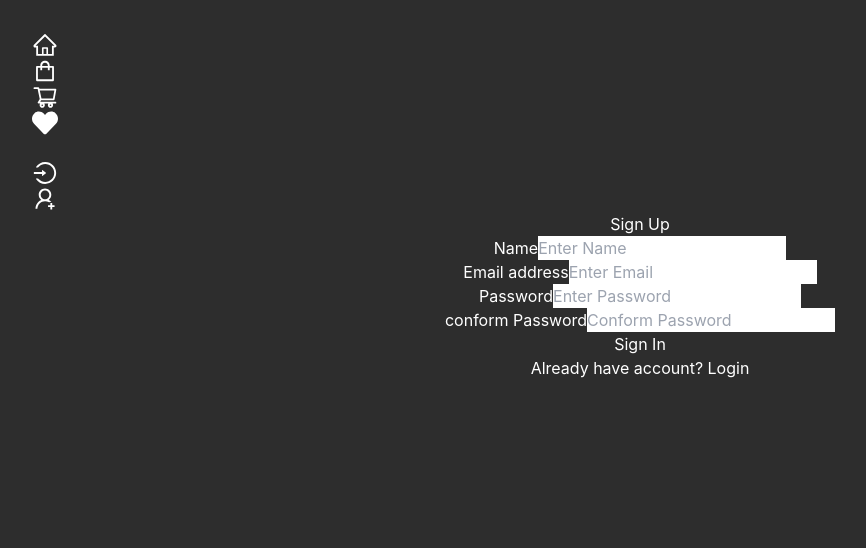
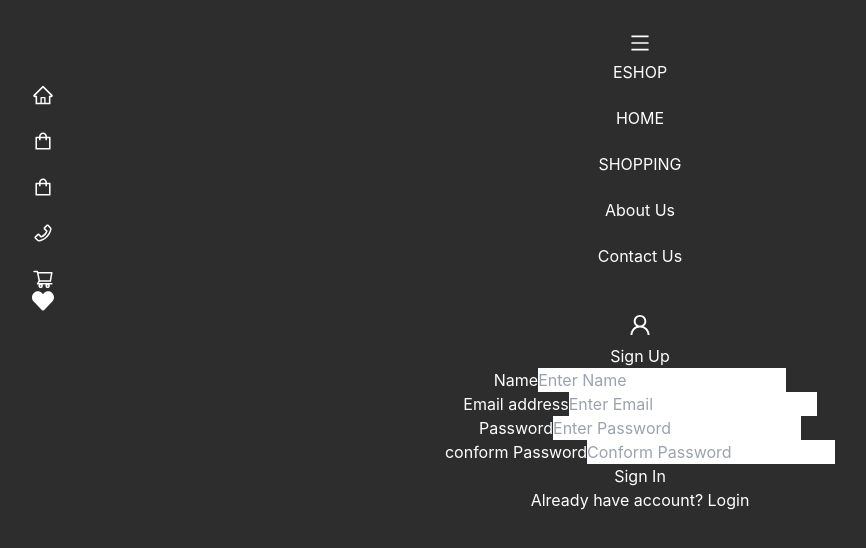
Before and after one commit to DocErr0r/E-commerce-mernStack, a React (Vite) app in the folder frontend/: page /register in a window 1280 px wide. Shown: the top 548 px of the page, without its empty margins (0-866 px from the left). Built offline with nearby package versions, Linux system fonts and the light colour scheme.

Commit message:
changing the ui of navbar horizontal to vertical  and make all page adjastive

```diff
--- a/frontend/src/App.jsx
+++ b/frontend/src/App.jsx
@@ -2,7 +2,7 @@ import './App.css';
 import { Outlet } from 'react-router-dom';
 import Navigation from './pages/auth/Navigation';
 import { ToastContainer } from 'react-toastify';
-import 'react-toastify/ReactToastify.css'
+import 'react-toastify/ReactToastify.css';
 import { useEffect } from 'react';
 
 function App() {
@@ -10,9 +10,9 @@ function App() {
     // })
     return (
         <>
-            <ToastContainer position='bottom-center' pauseOnHover={false} autoClose={1500}/>
+            <ToastContainer position="bottom-center" pauseOnHover={false} autoClose={1500} />
             <Navigation />
-            <main className="py-5 md:ml-44">
+            <main className="pt-24 pb-4">
                 <Outlet />
             </main>
         </>
--- a/frontend/src/main.jsx
+++ b/frontend/src/main.jsx
@@ -24,13 +24,18 @@ import ProductList from './pages/admin/ProductList.jsx';
 import { ThemeProvider } from '@material-tailwind/react';
 import AddProduct from './pages/admin/AddProduct.jsx';
 import UpdateProduct from './pages/admin/UpdateProduct.jsx';
+import Home from './pages/Home/Home.jsx';
+import Shop from './pages/Shoping/Shop.jsx';
 
 const router = createBrowserRouter(
     createRoutesFromElements(
         <Route path="/" element={<App />}>
+            <Route index element={<Home />} />
+            <Route path="/shop" element={<Shop />} />
             <Route path="/login" element={<Login />} />
             <Route path="/register" element={<Signup />} />
             <Route path="/about" element={<h1 style={{ marginTop: '100px' }}> home</h1>} />
+            <Route path="/contact-us" element={<h>connact us page</h>} />
 
             <Route path="/v1" element={<PrivateRoute />}>
                 <Route path="me" element={<Profile />} />
--- /dev/null
+++ b/frontend/src/pages/Shoping/Shop.jsx
@@ -0,0 +1,5 @@
+import React from "react";
+
+export default function Shop() {
+  return <div>Shop</div>;
+}
--- a/frontend/src/pages/admin/AddProduct.jsx
+++ b/frontend/src/pages/admin/AddProduct.jsx
@@ -87,8 +87,8 @@ const AddProduct = () => {
     }
 
     return (
-        <div className="container mx-auto">
-            <div className="md:w-3/4 bg-slate-950 p-4">
+        <div className="mx-auto max-w-7xl ">
+            <div className="md:w-3/4 mx-auto bg-slate-800 p-4">
                 <button onClick={() => navigate(-1)}>
                     <FaArrowLeft />
                 </button>
--- a/frontend/src/pages/admin/CategoryList.jsx
+++ b/frontend/src/pages/admin/CategoryList.jsx
@@ -85,8 +85,8 @@ function CategoryList() {
     // console.log(categoryData);
 
     return (
-        <div className="ml-[10rem] felx flex-col md:flex-row">
-            <div className="p-3 md:w-3/4">
+        <div className=" mx-auto max-w-7xl felx flex-col md:flex-row">
+            <div className="p-3 md:w-3/4 mx-auto">
                 <div className="h-12">Manage Category</div>
                 <CategoryForm value={name} setValue={setName} handleSubmit={handleCreate} />
                 <div className="flex flex-wrap">
--- a/frontend/src/pages/auth/Navigation.jsx
+++ b/frontend/src/pages/auth/Navigation.jsx
@@ -1,5 +1,5 @@
 import React, { useState } from 'react';
-import { AiOutlineHome, AiOutlineShopping, AiOutlineLogin, AiOutlineUserAdd, AiOutlineShoppingCart } from 'react-icons/ai';
+import { AiOutlineHome, AiOutlineShopping, AiOutlineLogin, AiOutlineUserAdd, AiOutlineShoppingCart, AiOutlinePhone, AiOutlineUser, AiOutlineMenu } from 'react-icons/ai';
 import { FaHeart } from 'react-icons/fa';
 
 import './a.css';
@@ -13,22 +13,23 @@ import { Menu, MenuHandler, MenuList } from '@material-tailwind/react';
 const Navigation = () => {
     const { userInfo } = useSelector((state) => state.user);
     const dispatch = useDispatch();
+    // console.log(userInfo)
 
-    // console.log(userInfo)
     const navigate = useNavigate();
 
     const [drowpDown, setDrowpDown] = useState(false);
     const [showSidebar, setShowSidebar] = useState(false);
     // Dropdown Menu Functions
     function toggleDropdown() {
-        // setDrowpDown(!drowpDown);
+        setDrowpDown(!drowpDown);
     }
+
     function toggleSidebar() {
         setShowSidebar(!showSidebar);
     }
-    function closeSidebar() {
-        setShowSidebar(!showSidebar);
-    }
+    // function closeSidebar() {
+    //     setShowSidebar(!showSidebar);
+    // }
     async function logoutHandler() {
         try {
             const result = await dispatch(logout());
@@ -48,109 +49,129 @@ const Navigation = () => {
     }
 
     return (
-        <div className={`${showSidebar ? 'hidden' : 'flex'} xl:flex lg:flex md:hidden sm:hidden flex-col justify-between text-white bg-black p-4 w-[4%] hover:w-[15%] h-[100vh] fixed transition-[width] ease-in-out duration-300 overflow-hidden`} id="navContainer">
-            <div className="flex flex-col justify-center space-y-4">
-                <Link to={'/'} className="flex items-center transition-transform transform hover:translate-x-2">
-                    <AiOutlineHome className="mr-2 mt-[3rem]" size={26} />
-                    <span className="mt-[3rem] hidden home">HOME</span>{' '}
+        <div className={`w-full text-white bg-black fixed `}>
+            <div className="max-w-screen-xl mx-auto flex flex-wrap justify-between items-center p-4">
+                 <button className="md:hidden bg-gray-600 p-2 rounded-md hover:bg-gray-800" onClick={toggleSidebar}>
+                        <AiOutlineMenu size={22} />
+                    </button>
+                <Link to={'/'} className="">
+                    <h1 className="font-bold font-mono text-3xl text-cyan-700">ESHOP</h1>
                 </Link>
-                <Link to={'/'} className="flex items-center transition-transform transform hover:translate-x-2">
-                    <AiOutlineShopping className="mr-2 mt-[3rem]" size={26} />
-                    <span className="mt-[3rem] hidden home">SHOPPING</span>{' '}
+                <div className={`md:flex gap-5  md:w-auto w-full md:order-none order-1 items-center ${showSidebar ? '' : 'hidden'} `}>
+                    <Link to={'/'} className="flex items-center transition-transform m-2 transform hover:translate-x-2 ">
+                        <AiOutlineHome className="mr-2  " size={22} />
+                        <span>HOME</span>{' '}
                     </Link>
-                <Link to={'/'} className="flex items-center transition-transform transform hover:translate-x-2">
-                    <AiOutlineShoppingCart className="mr-2 mt-[3rem]" size={26} />
-                    <span className="mt-[3rem] hidden home">CART</span>{' '}
+                    <Link to={'/shop'} className="flex items-center transition-transform m-2 transform hover:translate-x-2">
+                        <AiOutlineShopping className="mr-2 " size={22} />
+                        <span className="">SHOPPING</span>{' '}
                     </Link>
-                <Link to={'/'} className="flex items-center transition-transform transform hover:translate-x-2">
-                    <FaHeart className="mr-2 mt-[3rem]" size={26} />
-                    <span className="mt-[3rem] hidden home">FAVORITE</span>{' '}
+                    <Link to={'/about'} className="flex items-center transition-transform m-2 transform hover:translate-x-2">
+                        <AiOutlineShopping className="mr-2 " size={22} />
+                        <span className="">About Us</span>{' '}
+                    </Link>
+                    <Link to={'/contact-us'} className="flex items-center transition-transform m-2 transform hover:translate-x-2">
+                        <AiOutlinePhone className="mr-2 rotate-90 " size={22} />
+                        <span className="">Contact Us</span>{' '}
                     </Link>
                 </div>
+                <div className="flex gap-2 items-center">
+                    <Link to={'/'} className="flex items-center transition-transform transform hover:translate-x-1">
+                        <AiOutlineShoppingCart className="mr-2 " size={22} />
+                        {/* <span className="max-md:hidden ">CART</span>{' '} */}
+                    </Link>
+                    <Link to={'/'} className="flex items-center transition-transform transform hover:translate-x-1">
+                        <FaHeart className="mr-2 " size={22} />
+                        {/* <span className="max-md:hidden ">FAVORITE</span>{' '} */}
+                    </Link>
 
-            <Menu>
-                {/* <div className="relative"> */}
-                <MenuHandler>
+                    {/* <Menu> */}
+                    {/* <MenuHandler> */}
                     <button onClick={toggleDropdown} className="flex items-center text-gray-8000 focus:outline-none">
-                        {userInfo ? (
+                        {/* {userInfo ? (
                             <>
                                 <span className="text-white mx-2">{userInfo.name}</span> <span>▽</span>{' '}
                             </>
-                        ) : (
-                            <></>
-                        )}{' '}
+                        ) : ( */}
+                        <div>
+                            <AiOutlineUser size={26} className="text-white" />
+                        </div>
+                        {/* )}{' '} */}
                     </button>
-                </MenuHandler>
-                { userInfo && (
-                <MenuList>
-                    <ul className="mt-2 space-y-2 bg-white text-gray-700 border-none">
+
+                    {/* </MenuHandler> */}
+                    <div className="relative mt-14 items-center">
+                        {userInfo
+                            ? drowpDown && (
+                                  // <MenuList>
+                                  <ul className={`absolute w-[10rem] -right-0 flex flex-col space-y-2 bg-gray-600 text-white border-none rounded-lg`}>
                                       {userInfo.role === 'admin' && (
                                           <>
                                               <li>
-                                    <Link to={'/admin/dashboard'} className="block py-2 px-4  hover:bg-gray-300">
+                                                  <Link to={'/admin/dashboard'} className="block p-2 hover:bg-slate-800 hover:rounded-md">
                                                       Dashboard
                                                   </Link>
                                               </li>
                                               <li>
-                                    <Link to={'/admin/user-list'} className="block py-2 px-4 hover:bg-gray-300">
+                                                  <Link to={'/admin/user-list'} className="block p-2 hover:bg-gray-800 hover:rounded-md">
                                                       Users
                                                   </Link>
                                               </li>
                                               <li>
-                                    <Link to={'/admin/productlist'} className="block py-2 px-4 hover:bg-gray-300">
+                                                  <Link to={'/admin/productlist'} className="block p-2 hover:bg-gray-800 hover:rounded-md">
                                                       Products
                                                   </Link>
                                               </li>
                                               <li>
-                                    <Link to={'/admin/orders'} className="block py-2 px-4 r hover:bg-gray-300">
+                                                  <Link to={'/admin/orders'} className="block p-2 hover:bg-gray-800 hover:rounded-md">
                                                       Order
                                                   </Link>
                                               </li>
                                               <li>
-                                    <Link to={'/admin/category'} className="block py-2 px-4  hover:bg-gray-300">
+                                                  <Link to={'/admin/category'} className="block p-2 hover:bg-gray-800 hover:rounded-md">
                                                       Catogory
                                                   </Link>
                                               </li>
                                           </>
                                       )}
                                       <li>
-                            <Link to={'/v1/me'} className="block py-2 px-4 hover:bg-gray-300">
+                                          <Link to={'/v1/me'} className="block p-2 hover:bg-gray-800 hover:rounded-md">
                                               Profile
                                           </Link>
                                       </li>
                                       <li>
-                            <Link to={'/v1/change-password'} className="block py-2 px-4 hover:bg-gray-300">
+                                          <Link to={'/v1/change-password'} className="block p-2 hover:bg-gray-800 hover:rounded-md">
                                               Change Password
                                           </Link>
                                       </li>
                                       <li>
-                            <button to={'/'} onClick={logoutHandler} className="block py-2 text-left px-4 w-full hover:bg-gray-300">
+                                          <button to={'/'} onClick={logoutHandler} className="block text-left p-2 w-full hover:bg-gray-800 hover:rounded-md">
                                               Logout
                                           </button>
                                       </li>
                                   </ul>
-                </MenuList>
-                 )}
-                {/* </div> */}
-            </Menu>
-
-            {!userInfo && (
-
-                <ul>
+                              )
+                            : drowpDown && (
+                                  <ul className=" absolute w-[10rem] -right-0 flex flex-col space-y-2 bg-gray-600 text-white border-none py-2 px-3 rounded-lg">
                                       <li>
-                        <Link to={'/login'} className="flex items-center transition-transform transform hover:translate-x-2">
-                            <AiOutlineLogin className="mr-2 mt-[3rem]" size={26} />
-                            <span className="mt-[3rem] hidden home">Login</span>{' '}
+                                          <Link to={'/login'} className="flex items-center p-2 transition-transform transform hover:translate-x-2">
+                                              <AiOutlineLogin className="mr-2 " size={26} />
+                                              <span className="">Login</span>{' '}
                                           </Link>
                                       </li>
                                       <li>
-                        <Link to={'/register'} className="flex items-center transition-transform transform hover:translate-x-2">
-                            <AiOutlineUserAdd className="mr-2 mt-[3rem]" size={26} />
-                            <span className="mt-[3rem] hidden home">Register</span>{' '}
+                                          <Link to={'/register'} className="flex items-center p-2 transition-transform transform hover:translate-x-2">
+                                              <AiOutlineUserAdd className="mr-2 " size={26} />
+                                              <span className="">Register</span>{' '}
                                           </Link>
                                       </li>
                                   </ul>
                               )}
+                        {/* </MenuList> */}
+                    </div>
+                    {/* </Menu> */}
+                </div>
+            </div>
         </div>
     );
 };
--- a/frontend/src/pages/users/ChangePassword.jsx
+++ b/frontend/src/pages/users/ChangePassword.jsx
@@ -26,9 +26,9 @@ function ChangePassword() {
 
     }
     return (
-        <div className="container mx-auto mt-[10rem]">
+        <div className="mx-auto max-w-7xl mt-10">
             <div className="flex justify-center align-middle md:flex md:space-x-4">
-                <div className="md:w-1/3 bg-purple-700 p-4 rounded-2xl">
+                <div className=" bg-purple-700 p-4 rounded-2xl">
                     <h2 className="text-2xl text-center font-semibold mb-4">Change Password</h2>
                     <form onSubmit={handelSubmit}>
                         <div className="p-4">
@@ -67,7 +67,7 @@ function ChangePassword() {
                             </Link>
                         </div>
                     </form>
-            {error&& <div className='m-2 text-red-500 text-center'>{error}</div> }
+                    {error && <div className="m-2 text-red-500 text-center">{error}</div>}
                 </div>
                 {loading && <Loder />}
             </div>
--- a/frontend/src/pages/users/EditProfile.jsx
+++ b/frontend/src/pages/users/EditProfile.jsx
@@ -36,7 +36,7 @@ const EditProfile = () => {
     };
 
     return (
-        <div className="container mx-auto p-4 mt-[10rem]">
+        <div className="mx-auto max-w-7xl p-4 mt-10">
             <div className="flex justify-center items-center md:flex md:space-x-4">
                 <div className="md:w-1/3">
                     <h2 className="text-2xl font-semibold mb-4">Edit Profile</h2>
@@ -71,7 +71,7 @@ const EditProfile = () => {
                                 </div> */}
                             </div>
                             {/* Add more form fields for other profile information */}
-                            <div className="flex justify-between px-4 py-4 sm:px-6">
+                            <div className="flex justify-between gap-4 px-4 py-4 sm:px-6">
                                 <Link to="/v1/me" className="bg-pink-500 hover:bg-pink-600 text-white px-4 py-2 rounded">
                                     Back Profile{' '}
                                 </Link>{' '}
--- a/frontend/src/pages/users/Profile.jsx
+++ b/frontend/src/pages/users/Profile.jsx
@@ -5,11 +5,11 @@ import { Link } from 'react-router-dom';
 export default function Profile() {
     const { userInfo } = useSelector((state) => state.user);
     return (
-        <div className="container mx-auto p-4 mt-[10rem]">
+        <div className="mx-auto max-w-7xl p-4 mt-10">
             <div className="flex justify-center align-middle md:flex md:space-x-4">
                 <div className="md:w-1/3">
-                        <h2 className="text-2xl font-semibold mb-4">Your Profile</h2>
-                        {/* if profile contains img */}
+                    <h2 className="text-2xl font-semibold mb-4">Your Profile</h2>
+                    {/* if profile contains img */}
                     {/* <div className="px-4 py-5 sm:px-6">
                         <h3 className="text-lg font-medium leading-6 text-gray-200">Your Profile</h3>
                         <p className="mt-1 max-w-2xl text-sm text-gray-400">Manage your profile information</p>
```
Also changed, not shown: frontend/src/pages/admin/ProductList.jsx (+8 -4 lines), frontend/src/pages/admin/UsersList.jsx (+17 -5 lines). Lines whose indentation alone changed are shown as unchanged.
